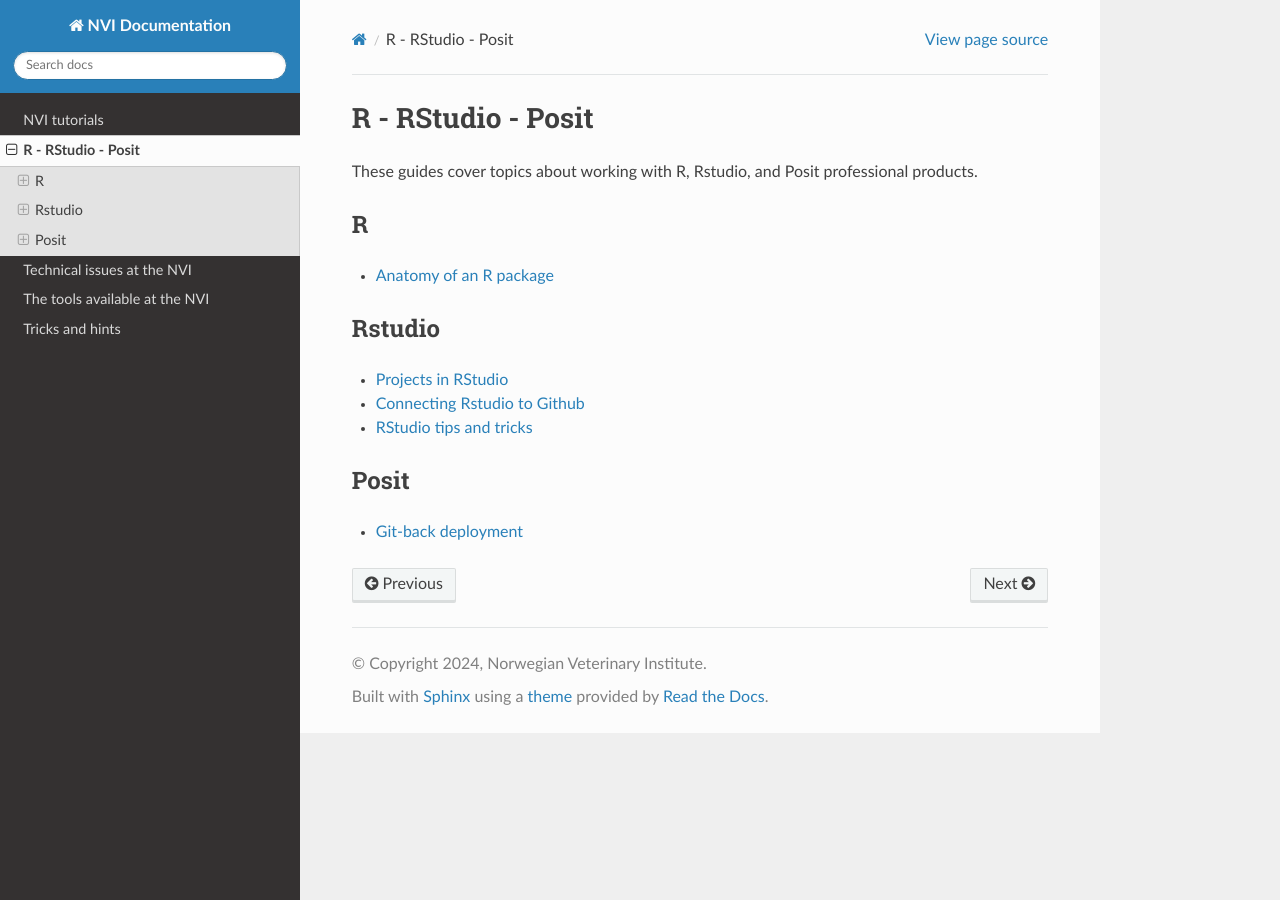
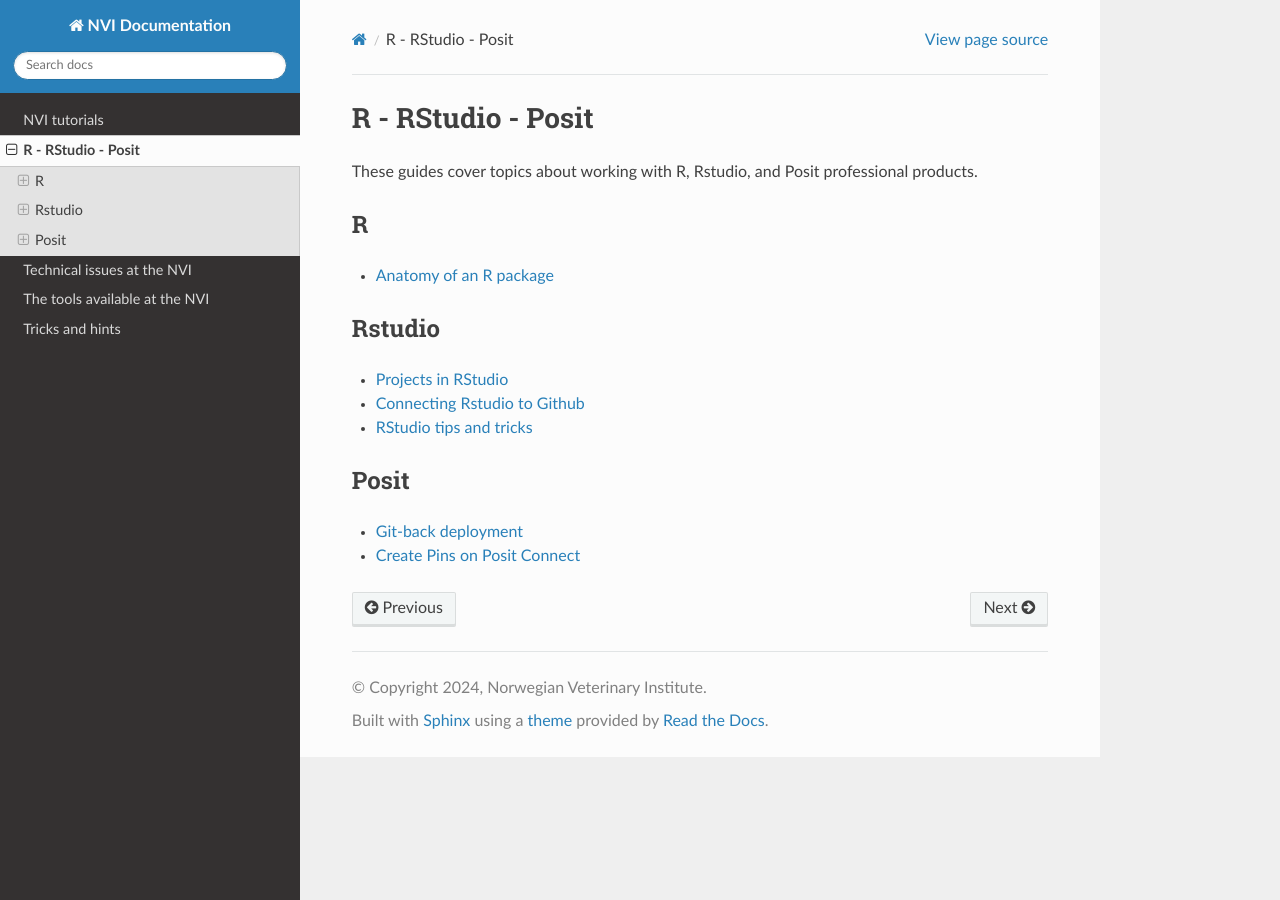
Before and after one commit to NorwegianVeterinaryInstitute/nvi-documentation, a Sphinx documentation site: the page built from docs/source/posit/index.rst, in a window 1280 px wide. Built offline with Sphinx 7.4.7 and the Read the Docs theme 2.0.0, drawn with Linux system fonts in a browser that asks for light colours; pages that are not in the unit, such as notebooks, are missing from menus.

Commit message:
update index

```diff
--- a/docs/source/posit/index.rst
+++ b/docs/source/posit/index.rst
@@ -28,3 +28,4 @@ Posit
     :maxdepth: 1
 
     Git-back deployment <05-git-back-deployment.md>
+    Create Pins on Posit Connect <06-create-pins-on-connect.md>
```
